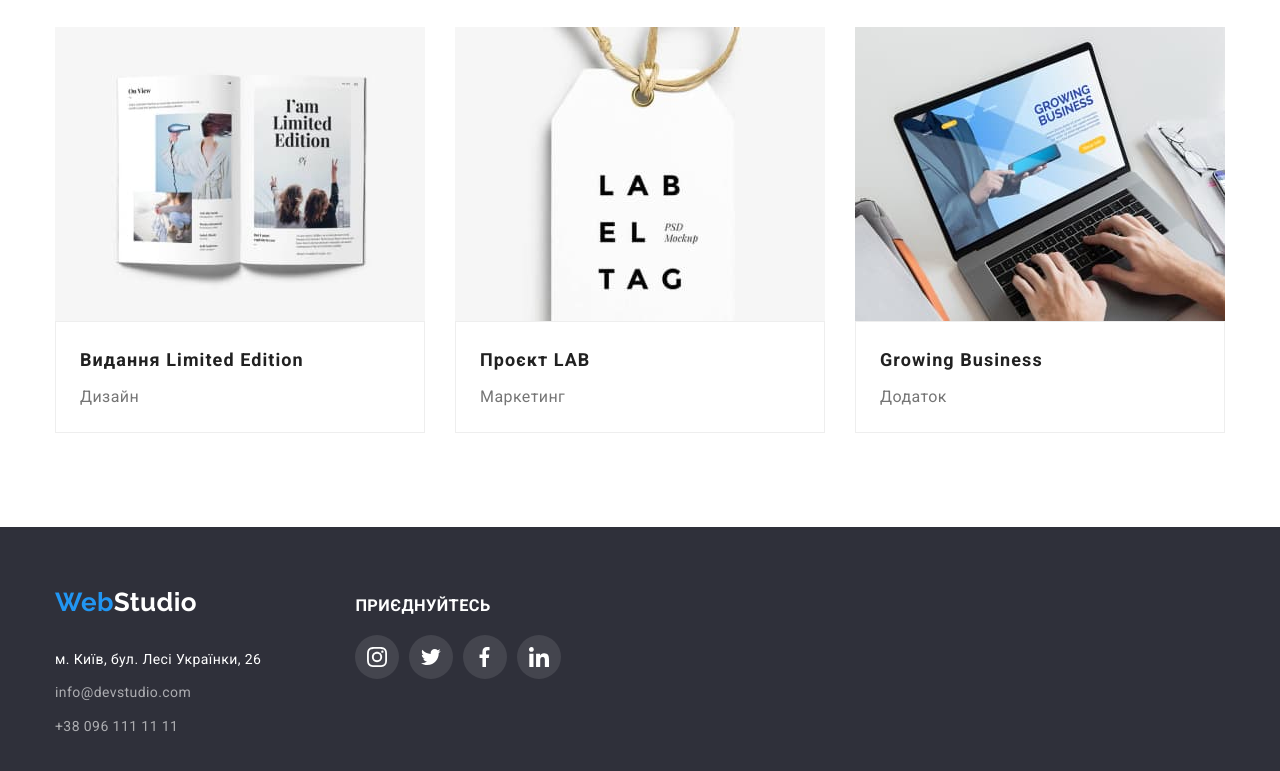
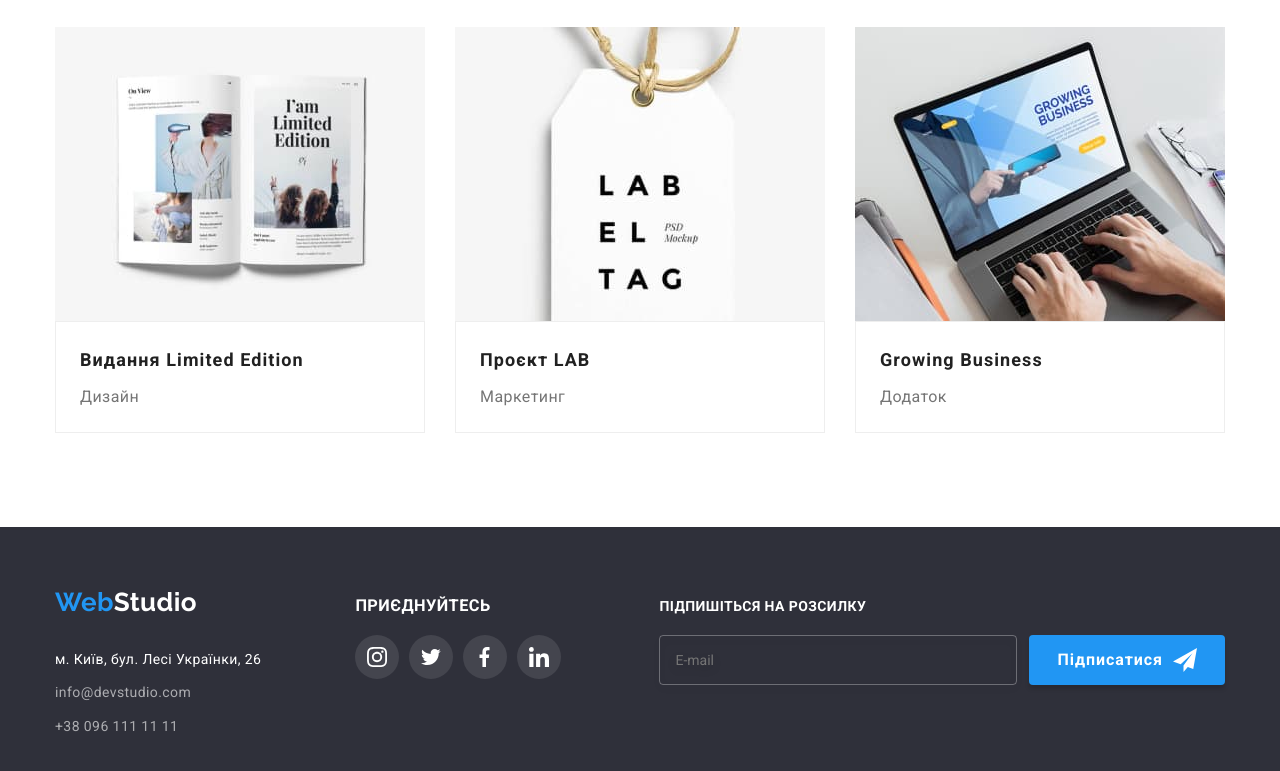
Before and after one commit to AlexBilka/goit-markup-hw-06, a plain HTML site: page portfolio.html in a window 1280 px wide. Shown: the part 1108-1879 px from the top of the page. Drawn offline with nearby package versions, Linux system fonts and the light colour scheme.

```diff
--- a/css/styles.css
+++ b/css/styles.css
@@ -773,7 +773,7 @@
   display: flex;
   align-items: center;
   padding-left: 28px;
-  width: 200px;
+  padding-right: 28px;
   border-radius: 4px;
 
   font-family: inherit;
@@ -792,9 +792,6 @@
   background-color: var(--second-btn-color);
 }
 .follow-form-icon {
-  position: absolute;
-  right: 28px;
-  top: 50%;
-  transform: translateY(-50%);
+  margin-left: 10px;
   fill: var(--white);
 }
--- a/portfolio.html
+++ b/portfolio.html
@@ -93,7 +93,9 @@
                     width="370"
                     height="294" />
                   <p class="project-thumb-overlay">
-                    Ресурс пропонує комплексні пропозиції з різним рівнем функціоналу та сервісів. Все це дозволить відвідувачу отримати вичерпні відомості про компанію чи приватну особу.
+                    Ресурс пропонує комплексні пропозиції з різним рівнем
+                    функціоналу та сервісів. Все це дозволить відвідувачу
+                    отримати вичерпні відомості про компанію чи приватну особу.
                   </p>
                 </div>
                 <div class="project-subtext">
@@ -111,7 +113,9 @@
                     width="370"
                     height="294" />
                   <p class="project-thumb-overlay">
-                    Ресурс пропонує комплексні пропозиції з різним рівнем функціоналу та сервісів. Все це дозволить відвідувачу отримати вичерпні відомості про компанію чи приватну особу.
+                    Ресурс пропонує комплексні пропозиції з різним рівнем
+                    функціоналу та сервісів. Все це дозволить відвідувачу
+                    отримати вичерпні відомості про компанію чи приватну особу.
                   </p>
                 </div>
                 <div class="project-subtext">
@@ -131,7 +135,9 @@
                     width="370"
                     height="294" />
                   <p class="project-thumb-overlay">
-                    Ресурс пропонує комплексні пропозиції з різним рівнем функціоналу та сервісів. Все це дозволить відвідувачу отримати вичерпні відомості про компанію чи приватну особу.
+                    Ресурс пропонує комплексні пропозиції з різним рівнем
+                    функціоналу та сервісів. Все це дозволить відвідувачу
+                    отримати вичерпні відомості про компанію чи приватну особу.
                   </p>
                 </div>
                 <div class="project-subtext">
@@ -149,7 +155,9 @@
                     width="370"
                     height="294" />
                   <p class="project-thumb-overlay">
-                    Ресурс пропонує комплексні пропозиції з різним рівнем функціоналу та сервісів. Все це дозволить відвідувачу отримати вичерпні відомості про компанію чи приватну особу.
+                    Ресурс пропонує комплексні пропозиції з різним рівнем
+                    функціоналу та сервісів. Все це дозволить відвідувачу
+                    отримати вичерпні відомості про компанію чи приватну особу.
                   </p>
                 </div>
                 <div class="project-subtext">
@@ -167,7 +175,9 @@
                     width="370"
                     height="294" />
                   <p class="project-thumb-overlay">
-                    Ресурс пропонує комплексні пропозиції з різним рівнем функціоналу та сервісів. Все це дозволить відвідувачу отримати вичерпні відомості про компанію чи приватну особу.
+                    Ресурс пропонує комплексні пропозиції з різним рівнем
+                    функціоналу та сервісів. Все це дозволить відвідувачу
+                    отримати вичерпні відомості про компанію чи приватну особу.
                   </p>
                 </div>
                 <div class="project-subtext">
@@ -185,7 +195,9 @@
                     width="370"
                     height="294" />
                   <p class="project-thumb-overlay">
-                    Ресурс пропонує комплексні пропозиції з різним рівнем функціоналу та сервісів. Все це дозволить відвідувачу отримати вичерпні відомості про компанію чи приватну особу.
+                    Ресурс пропонує комплексні пропозиції з різним рівнем
+                    функціоналу та сервісів. Все це дозволить відвідувачу
+                    отримати вичерпні відомості про компанію чи приватну особу.
                   </p>
                 </div>
                 <div class="project-subtext">
@@ -203,7 +215,9 @@
                     width="370"
                     height="294" />
                   <p class="project-thumb-overlay">
-                    Ресурс пропонує комплексні пропозиції з різним рівнем функціоналу та сервісів. Все це дозволить відвідувачу отримати вичерпні відомості про компанію чи приватну особу.
+                    Ресурс пропонує комплексні пропозиції з різним рівнем
+                    функціоналу та сервісів. Все це дозволить відвідувачу
+                    отримати вичерпні відомості про компанію чи приватну особу.
                   </p>
                 </div>
                 <div class="project-subtext">
@@ -221,7 +235,9 @@
                     width="370"
                     height="294" />
                   <p class="project-thumb-overlay">
-                    Ресурс пропонує комплексні пропозиції з різним рівнем функціоналу та сервісів. Все це дозволить відвідувачу отримати вичерпні відомості про компанію чи приватну особу.
+                    Ресурс пропонує комплексні пропозиції з різним рівнем
+                    функціоналу та сервісів. Все це дозволить відвідувачу
+                    отримати вичерпні відомості про компанію чи приватну особу.
                   </p>
                 </div>
                 <div class="project-subtext">
@@ -239,7 +255,9 @@
                     width="370"
                     height="294" />
                   <p class="project-thumb-overlay">
-                    Ресурс пропонує комплексні пропозиції з різним рівнем функціоналу та сервісів. Все це дозволить відвідувачу отримати вичерпні відомості про компанію чи приватну особу.
+                    Ресурс пропонує комплексні пропозиції з різним рівнем
+                    функціоналу та сервісів. Все це дозволить відвідувачу
+                    отримати вичерпні відомості про компанію чи приватну особу.
                   </p>
                 </div>
                 <div class="project-subtext">
@@ -316,6 +334,20 @@
               </li>
             </ul>
           </div>
+          <div class="follow-form-wrap">
+            <p class="follow-form-title">Підпишіться на розсилку</p>
+            <form class="follow-form">
+              <input
+                class="follow-form-input"
+                type="email"
+                name="footer-user-email"
+                placeholder="E-mail" />
+              <button type="submit" class="follow-form-btn btn">
+                Підписатися<svg class="follow-form-icon" width="24" height="24">
+                  <use href="./images/icons.svg#icon-send"></use>
+                </svg>
+              </button>
+            </form>
           </div>
         </div>
       </div>
```
Also changed, not shown: index.html (+2 -3 lines). Lines whose indentation alone changed are shown as unchanged.
